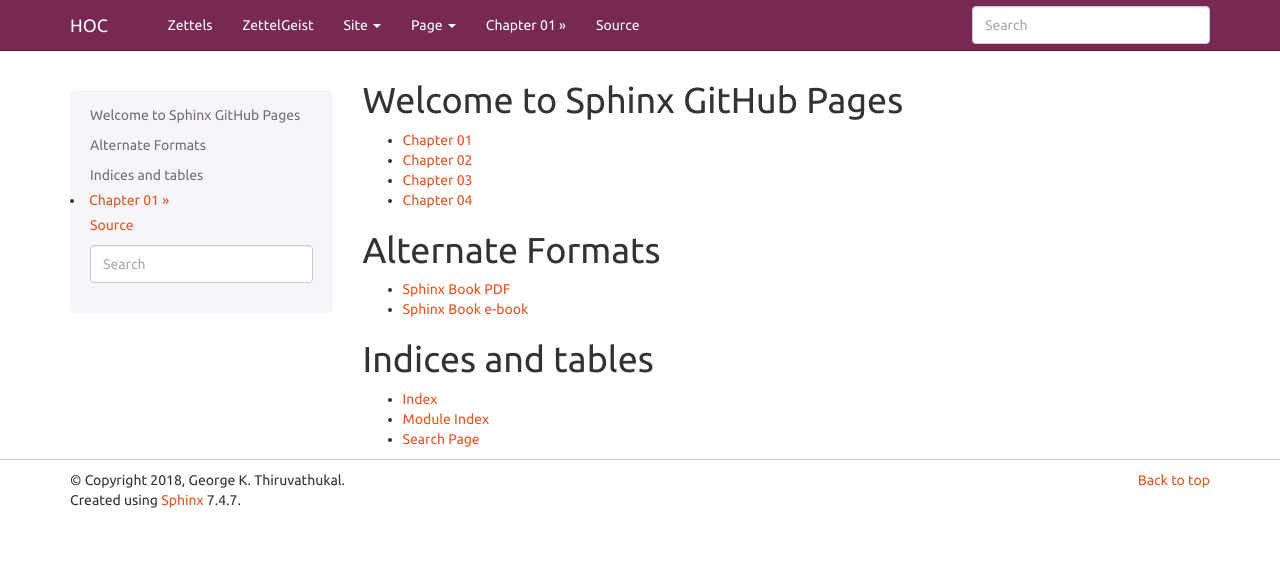
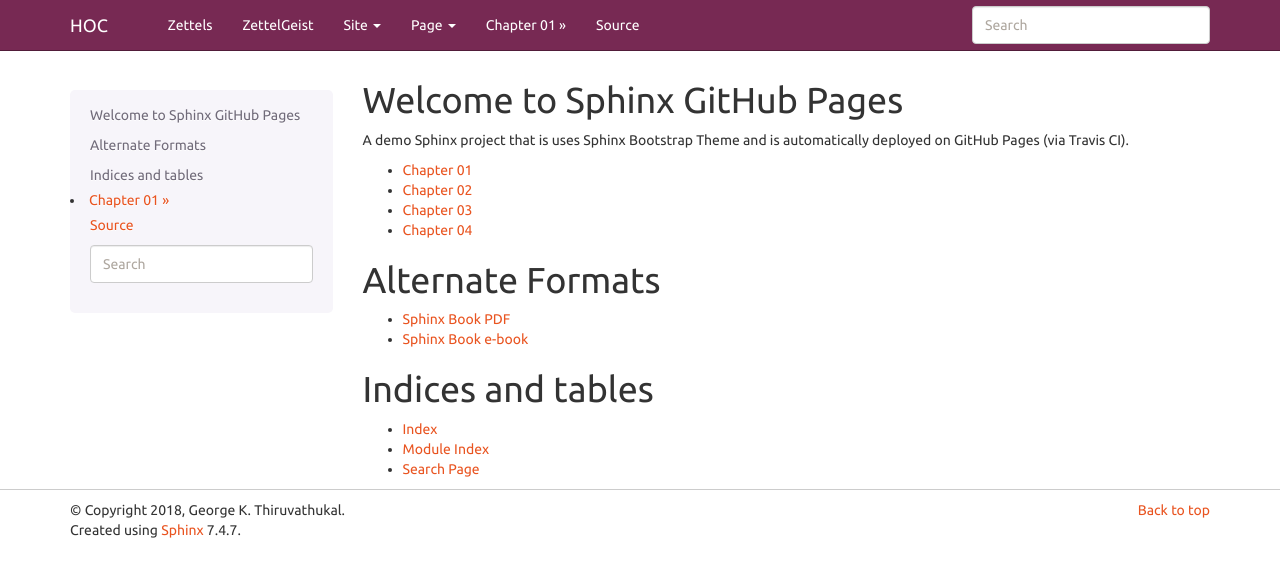
Before and after one commit to LoyolaChicagoCode/sphinx-gh-pages, a Sphinx documentation site: the page built from source/index.rst, in a window 1280 px wide. Shown: the top 577 px of the page. Built offline with Sphinx 7.4.7, drawn with Linux system fonts in a browser that asks for light colours.

Commit message:
add description to landing page

```diff
--- a/source/index.rst
+++ b/source/index.rst
@@ -5,6 +5,8 @@
 
 Welcome to Sphinx GitHub Pages
 ===============================
+
+A demo Sphinx project that is uses Sphinx Bootstrap Theme and is automatically deployed on GitHub Pages (via Travis CI).
 
 .. toctree::
    :maxdepth: 2
```
